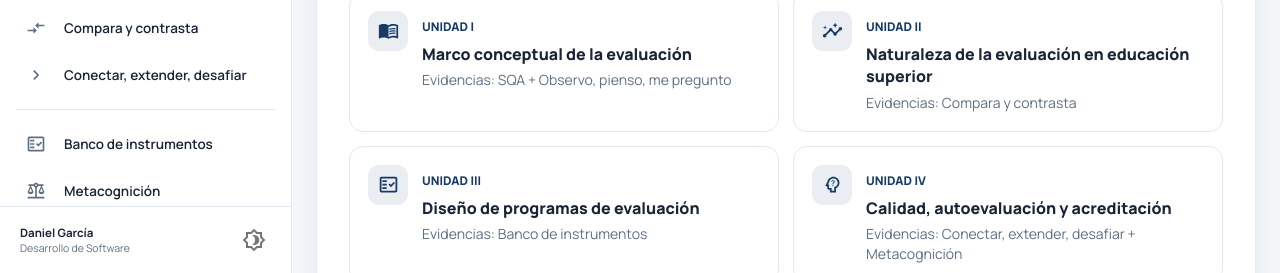
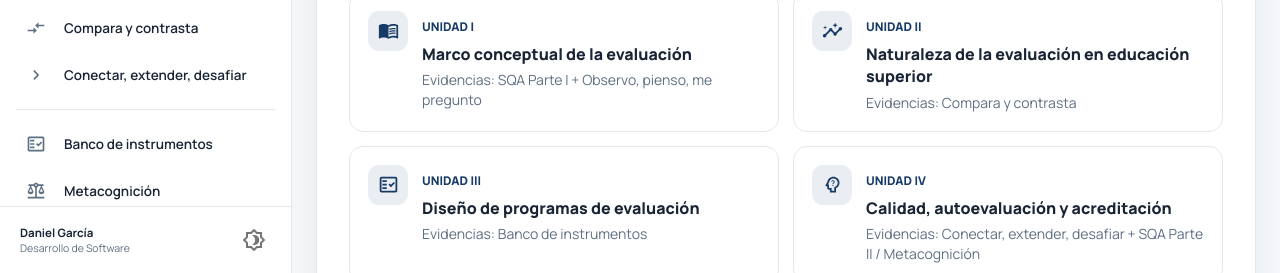
Before and after one commit to DanielDGe/portafolio-evaluacion-superior, a React (Vite) app: page / in a window 1280 px wide. Both pictures are taken after a click on the button "Explorar mi aprendizaje". Shown: the part 527-800 px from the top of the page. Built offline with nearby package versions, Linux system fonts and the light colour scheme.

Commit message:
docs: align course unit evidence labels

```diff
--- a/src/pages/LearningPage.jsx
+++ b/src/pages/LearningPage.jsx
@@ -14,7 +14,7 @@ const courseUnits = [
   {
     unit: 'Unidad I',
     title: 'Marco conceptual de la evaluación',
-    evidence: 'SQA + Observo, pienso, me pregunto',
+    evidence: 'SQA Parte I + Observo, pienso, me pregunto',
     icon: MenuBookOutlined,
   },
   {
@@ -32,7 +32,7 @@ const courseUnits = [
   {
     unit: 'Unidad IV',
     title: 'Calidad, autoevaluación y acreditación',
-    evidence: 'Conectar, extender, desafiar + Metacognición',
+    evidence: 'Conectar, extender, desafiar + SQA Parte II / Metacognición',
     icon: PsychologyAltOutlined,
   },
 ]
```
